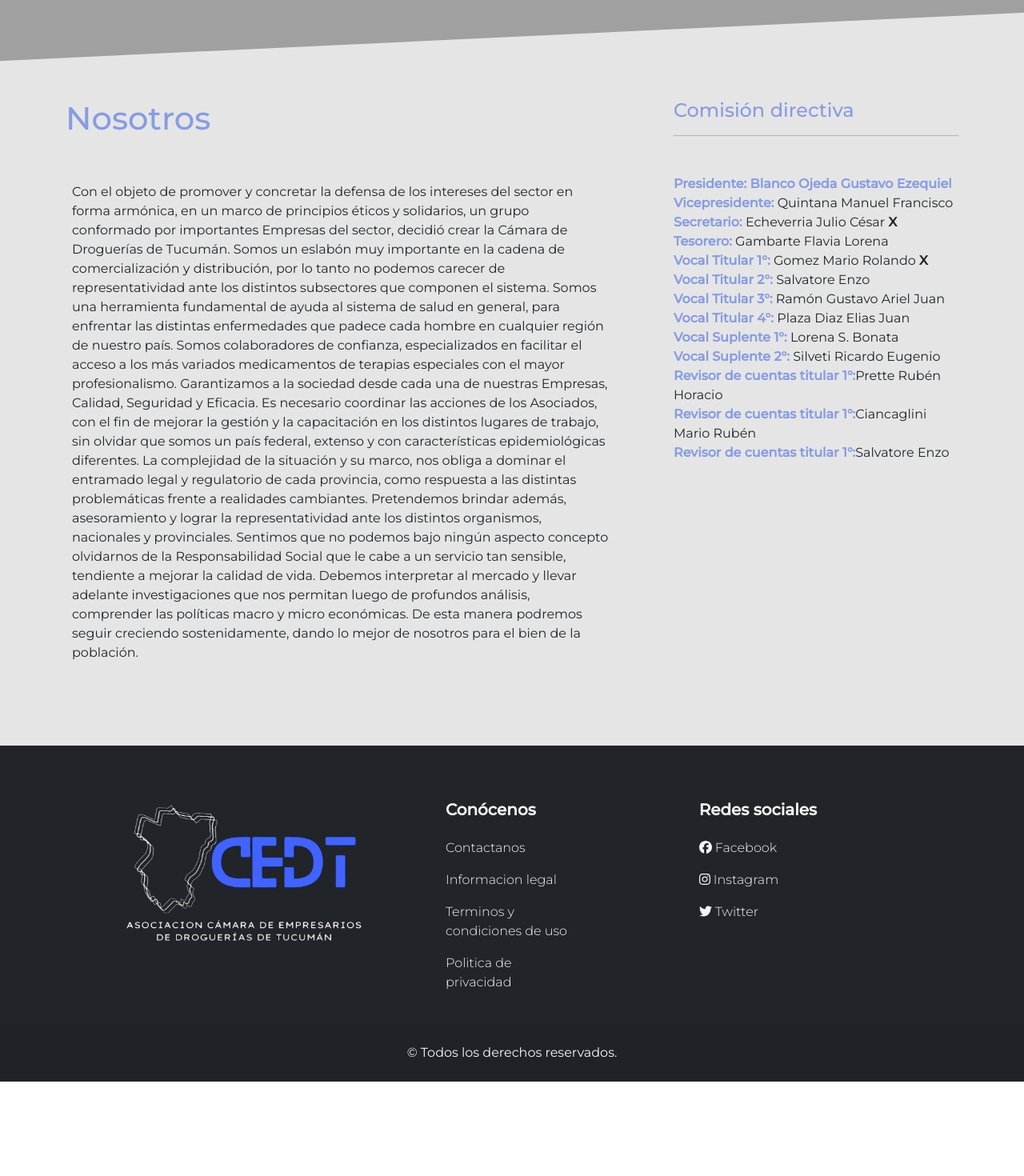
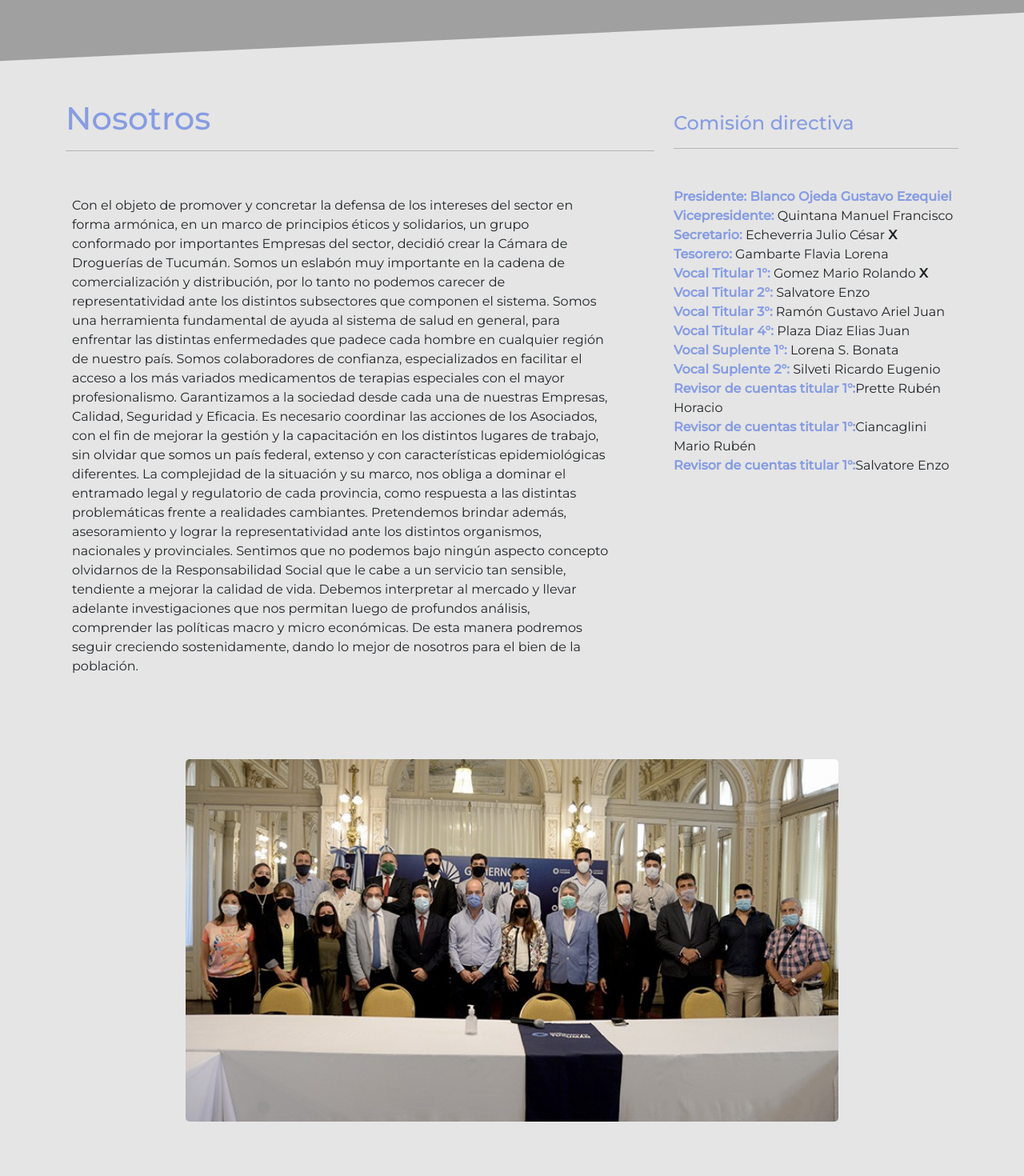
Before and after one commit to MDanielaCardozo/CamaraDrogueriasTuc, a React (Create React App) app: page / in a window 1280 px wide. Shown: the part 1540-3010 px from the top of the page at 80% size. Before the commit the page ends 2892 px from the top, so only its background shows below. Built offline with nearby package versions, Linux system fonts and the light colour scheme.

Commit message:
Agregué img al Home

```diff
--- a/src/components/views/Home.css
+++ b/src/components/views/Home.css
@@ -159,6 +159,11 @@
     font-weight: 600;
 }
 
+.fotoAutoridades {
+    width: 100%;
+    border-radius: 5px;
+}
+
 
 @media all and (min-width: 300px) and (max-width: 690px) {
     .carouselInfo {
@@ -189,15 +194,20 @@
     }
 }
 
-@media all and (min-width: 691px) and (max-width: 768px) {
+@media all and (min-width: 691px) and (max-width: 1068px) {
     .carouselInfo {
         width: 100%;
         height: auto;
     }
 
     .parrafo {
-        margin-bottom: 15px;
+        margin-bottom: 35px;
         margin-top: 40px;
     }
+}
 
+@media all and (min-width: 1068px) and (max-width: 2068px) {
+    .fotoAutoridades {
+        width: 80%;
+    }
 }
--- a/src/components/views/Home.js
+++ b/src/components/views/Home.js
@@ -10,6 +10,7 @@ import {
   faQuoteLeft,
 } from "@fortawesome/free-solid-svg-icons";
 import AvatInst from "../../img/avatInst.jpg";
+import Autorid from "../../img/autoridadesCamaraDrog.jpg";
 
 const Home = () => {
   return (
@@ -190,7 +191,8 @@ const Home = () => {
         <Row>
           <Col lg={8} md={12}>
             <h1 className="tituloNos mb-3 fontW">Nosotros</h1>
-            <p className="my-5 me-5 p-2">
+            <hr />
+            <p className="my-5 me-lg-5 m p-2">
               Con el objeto de promover y concretar la defensa de los intereses
               del sector en forma armónica, en un marco de principios éticos y
               solidarios, un grupo conformado por importantes Empresas del
@@ -224,7 +226,7 @@ const Home = () => {
             </p>
           </Col>
           <Col lg={4} md={12}>
-            <h4 className="tituloNos">Comisión directiva</h4>
+            <h4 className="tituloNos mt-3">Comisión directiva</h4>
             <hr />
             <p className="my-5 font">
               <strong className="tituloNos">Presidente: </strong>
@@ -281,6 +283,11 @@ const Home = () => {
               <br />
             </p>
           </Col>
+          <Col lg={12} md={12}>
+          <div className="m-lg-5 imgAuto text-center">
+          <img src={Autorid} alt="Autoridades y socios de la Cámara" className="fotoAutoridades"/>
+          </div>
+          </Col>
         </Row>
       </article>
     </main>
--- a/src/components/views/MapaGoogle.css
+++ b/src/components/views/MapaGoogle.css
@@ -14,3 +14,9 @@
     width: 100%;
     position: absolute;
 }
+
+@media all and (min-width: 320px) and (max-width: 759px) {
+    .mapResponsive {
+        height: 280px;
+    }
+  }
```
